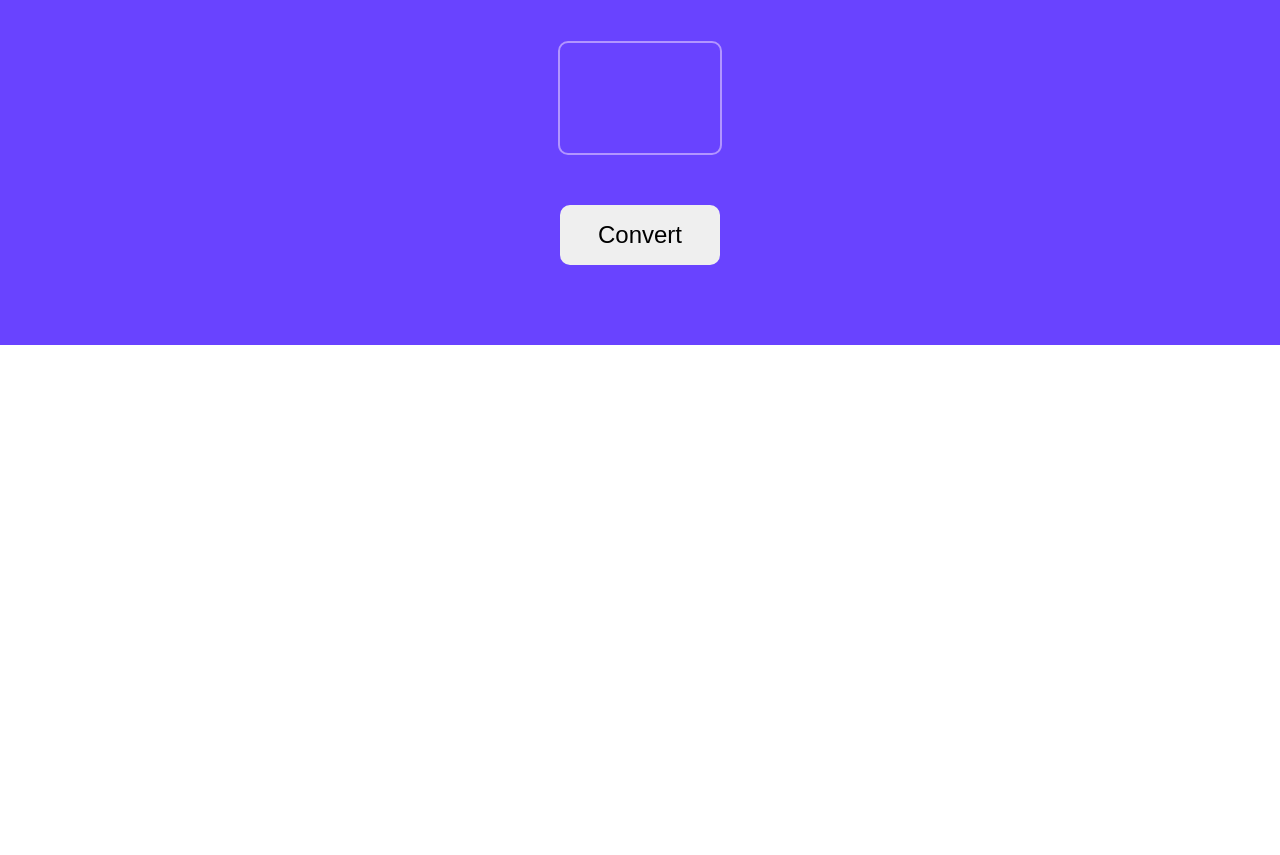
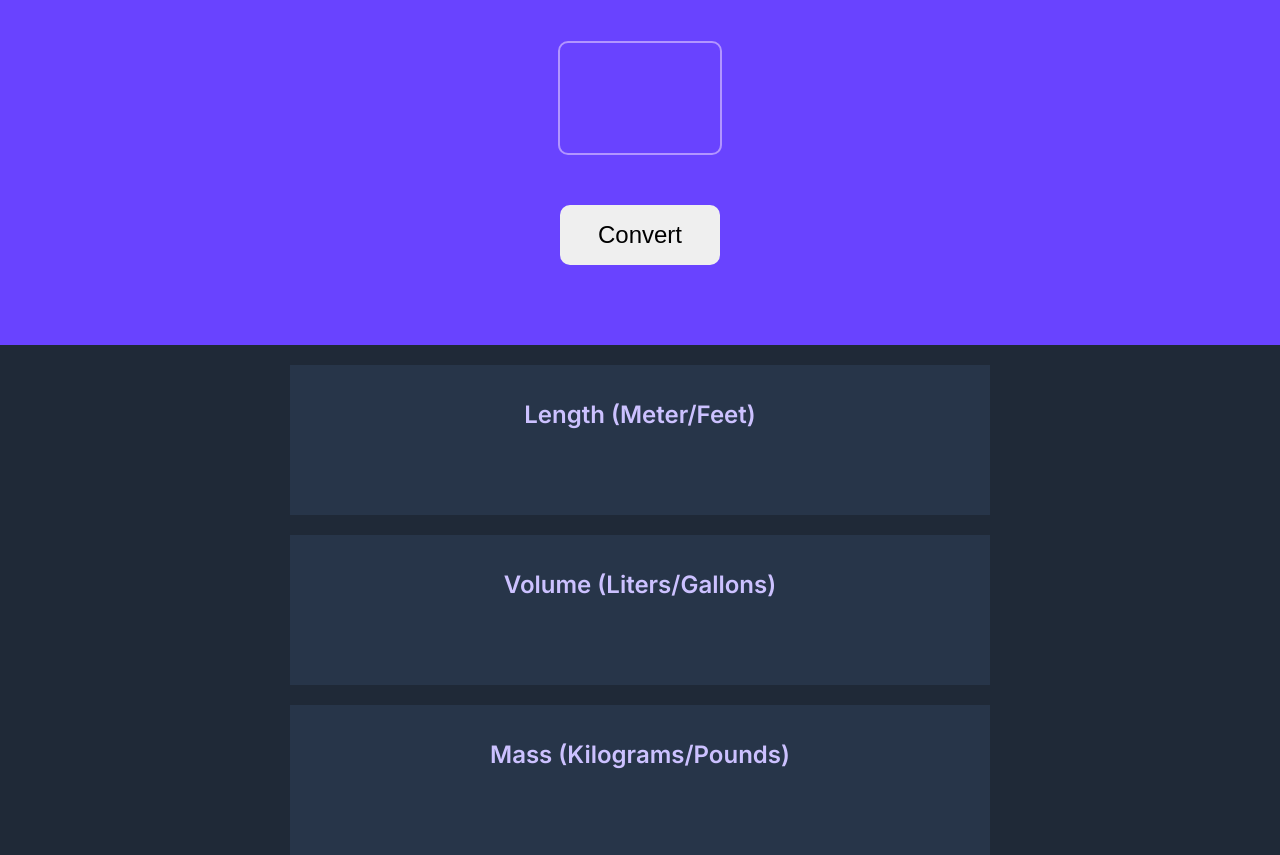
Before and after one commit to shwarzbergzelda/Unit-Converter, a plain HTML site: page index.html in a window 1280 px wide. Shown: the part 105-960 px from the top of the page. Before the commit the page ends 800 px from the top, so only its background shows below. Drawn offline with Linux system fonts and the light colour scheme.

Commit message:
design conversion results section

```diff
--- a/index.css
+++ b/index.css
@@ -1,6 +1,9 @@
 body {
     margin: 0;
     font-family: "Inter", sans-serif;
+    display: flex;
+    flex-direction: column;
+    min-height: 100vh;
 }
 
 .convert-header {
@@ -48,3 +51,29 @@
     border-radius: 10px;
     font-size: 24px;
 }
+
+.conversion-results {
+    background-color: #1F2937;
+    flex: 1;
+    display: flex;
+    flex-direction: column;
+    align-items: center;
+}
+
+.conversion-results h2 {
+    color: #CCC1FF;
+    font-weight: 600;
+    margin-top: 0;
+}
+
+.converted-container {
+    background-color: #273549;
+    height: 150px;
+    width: 700px;
+    margin-top: 20px;
+    text-align: center;
+    display: flex;
+    flex-direction: column;
+    justify-content: center;
+    font-size: 16px;
+}
--- a/index.html
+++ b/index.html
@@ -10,11 +10,28 @@
     <title>Unit Converter</title>
 </head>
 <body>
+
     <header class="convert-header">
-        <h1 class="convert-header-text">Metric/Imperiam Unit Conversion</h1>
+        <h1 class="convert-header-text">Metric/Imperial Unit Conversion</h1>
         <input type="number" min="1" id="number-input">
         <button id="convert-btn">Convert</button>
     </header>
+
+    <main class="conversion-results">
+        <div class="converted-container">
+            <h2>Length (Meter/Feet)</h2>
+            <p id="length"></p>
+        </div>
+        <div class="converted-container">
+            <h2>Volume (Liters/Gallons)</h2>
+            <p id="volume"></p>
+        </div>
+        <div class="converted-container">
+            <h2>Mass (Kilograms/Pounds)</h2>
+            <p id="Mass"></p>
+        </div>
+    </main>
+
     <script src="index.js"></script>
 </body>
 </html>
--- a/index.js
+++ b/index.js
@@ -0,0 +1,5 @@
+const convertBtn = document.getElementById('convert-btn')
+
+convertBtn.addEventListener('click', () => {
+    console.log('clicked')
+})
```
